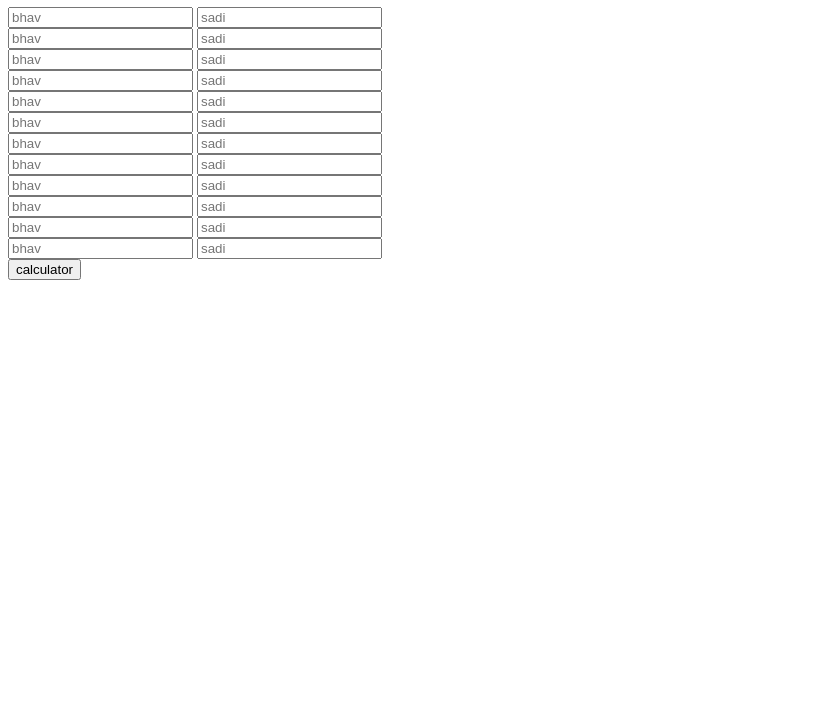
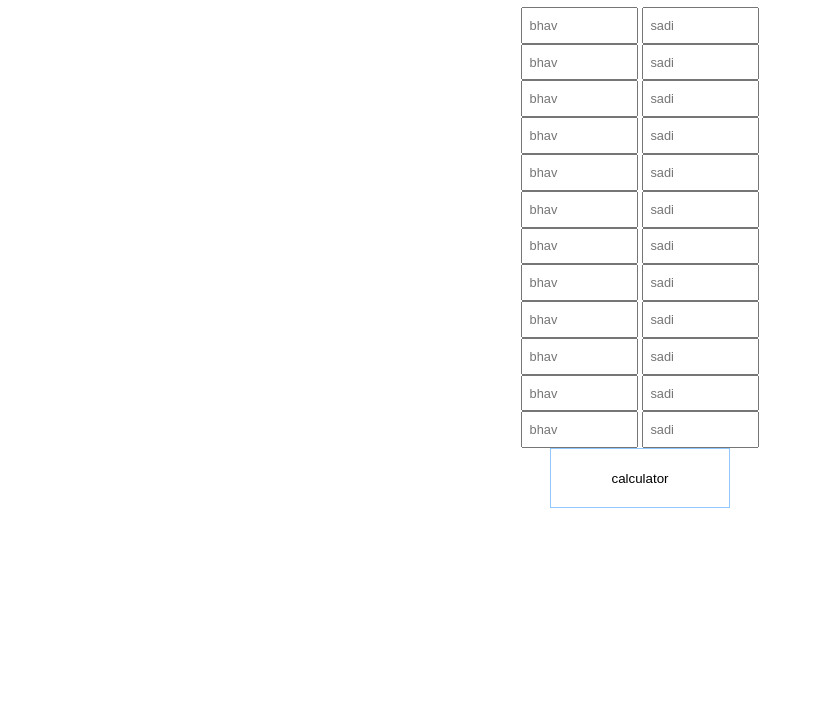
Before and after one commit to sasparaprince/personal-calculator, a website: page index.html in a window 1280 px wide. Shown: the part 73-800 px from the top of the page, without its empty margins (0-814 px from the left). Drawn offline with Linux system fonts and the light colour scheme.

Commit message:
make it better

```diff
--- a/index.html
+++ b/index.html
@@ -5,57 +5,60 @@
     <meta http-equiv="X-UA-Compatible" content="IE=edge">
     <meta name="viewport" content="width= , initial-scale=1.0">
     <title>Document</title>
+    <link rel="stylesheet" href="css/style.css">
 </head>
 <body>
+    <div class="container">
     <h1>calculator</h1>
     <form action="/" method="post">
-        <input type="text" name="n1" placeholder="bhav">
-        <input type="text" name="n2" placeholder="sadi">
+        <input type="number" step="0.01" name="n1" placeholder="bhav">
+        <input type="number" step="0.01" name="n2" placeholder="sadi">
         <br>
 
-        <input type="text" name="n3" placeholder="bhav">
-        <input type="text" name="n4" placeholder="sadi">
+        <input type="number" step="0.01" name="n3" placeholder="bhav">
+        <input type="number" step="0.01" name="n4" placeholder="sadi">
         <br>
 
-        <input type="text" name="n5" placeholder="bhav">
-        <input type="text" name="n6" placeholder="sadi">
+        <input type="number" step="0.01" name="n5" placeholder="bhav">
+        <input type="number" step="0.01" name="n6" placeholder="sadi">
         <br>
 
-        <input type="text" name="n7" placeholder="bhav">
-        <input type="text" name="n8" placeholder="sadi">
+        <input type="number" step="0.01" name="n7" placeholder="bhav">
+        <input type="number" step="0.01" name="n8" placeholder="sadi">
         <br>
 
-        <input type="text" name="n9" placeholder="bhav">
-        <input type="text" name="n10" placeholder="sadi">
+        <input type="number" step="0.01" name="n9" placeholder="bhav">
+        <input type="number" step="0.01" name="n10" placeholder="sadi">
         <br>
 
-        <input type="text" name="n11" placeholder="bhav">
-        <input type="text" name="n12" placeholder="sadi">
+        <input type="number" step="0.01" name="n11" placeholder="bhav">
+        <input type="number" step="0.01" name="n12" placeholder="sadi">
         <br>
 
-        <input type="text" name="n13" placeholder="bhav">
-        <input type="text" name="n14" placeholder="sadi">
+        <input type="number" step="0.01" name="n13" placeholder="bhav">
+        <input type="number" step="0.01" name="n14" placeholder="sadi">
         <br>
 
-        <input type="text" name="n15" placeholder="bhav">
-        <input type="text" name="n16" placeholder="sadi">
+        <input type="number" step="0.01" name="n15" placeholder="bhav">
+        <input type="number" step="0.01" name="n16" placeholder="sadi">
         <br>
 
-        <input type="text" name="n17" placeholder="bhav">
-        <input type="text" name="n18" placeholder="sadi">
+        <input type="number" step="0.01" name="n17" placeholder="bhav">
+        <input type="number" step="0.01" name="n18" placeholder="sadi">
         <br>
 
-        <input type="text" name="n19" placeholder="bhav">
-        <input type="text" name="n20" placeholder="sadi">
+        <input type="number" step="0.01" name="n19" placeholder="bhav">
+        <input type="number" step="0.01" name="n20" placeholder="sadi">
         <br>
 
-        <input type="text" name="n21" placeholder="bhav">
-        <input type="text" name="n22" placeholder="sadi">
+        <input type="number" step="0.01" name="n21" placeholder="bhav">
+        <input type="number" step="0.01" name="n22" placeholder="sadi">
         <br>
-        <input type="text" name="n23" placeholder="bhav">
-        <input type="text" name="n24" placeholder="sadi">
+        <input type="number" step="0.01" name="n23" placeholder="bhav">
+        <input type="number" step="0.01" name="n24" placeholder="sadi">
         <br>
-       <button type="submit" name="submit">calculator</button>
+       <button class="btn " type="submit" name="submit">calculator</button>
     </form>
+</div>
 </body>
 </html>
--- /dev/null
+++ b/public/css/style.css
@@ -0,0 +1,55 @@
+.container{
+    text-align: center;
+}
+  input {
+    height: 20px;
+    width: 100px;
+    font-size: .8em;
+    padding: .5em;
+  }
+
+
+
+
+
+.center {
+  width: 180px;
+  height: 60px;
+  position: absolute;
+}
+
+.btn {
+  width: 180px;
+  height: 60px;
+  cursor: pointer;
+  background: transparent;
+  border: 1px solid #91C9FF;
+  outline: none;
+  transition: 1s ease-in-out;
+}
+
+.svg {
+  position: absolute;
+  left: 0;
+  top: 0;
+  fill: none;
+  stroke: #fff;
+  stroke-dasharray: 150 480;
+  stroke-dashoffset: 150;
+  transition: 1s ease-in-out;
+}
+
+.btn:hover {
+  transition: 1s ease-in-out;
+  background: #4F95DA;
+}
+
+.btn:hover svg {
+  stroke-dashoffset: -480;
+}
+
+.btn span {
+  color: white;
+  font-size: 18px;
+  font-weight: 100;
+}
--- a/tempCodeRunnerFile.js
+++ /dev/null
@@ -1,6 +0,0 @@
-Number(req.body.n4),
-            Number(req.body.n6),
-            Number(req.body.n8),
-            Number(req.body.n10),
-            Number(req.body.n12),
-            Number(req.body.n14),
```
Also changed, not shown: calculator.js (+6 -2 lines).
